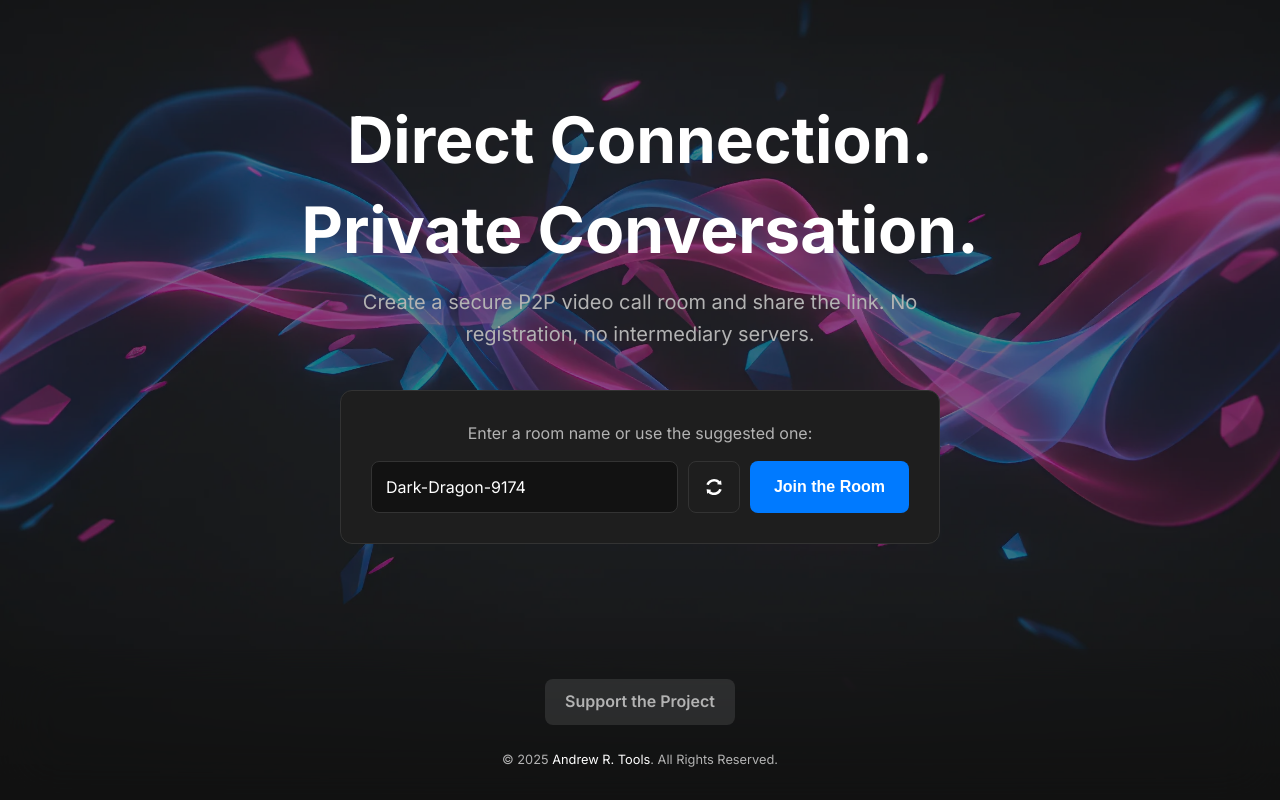
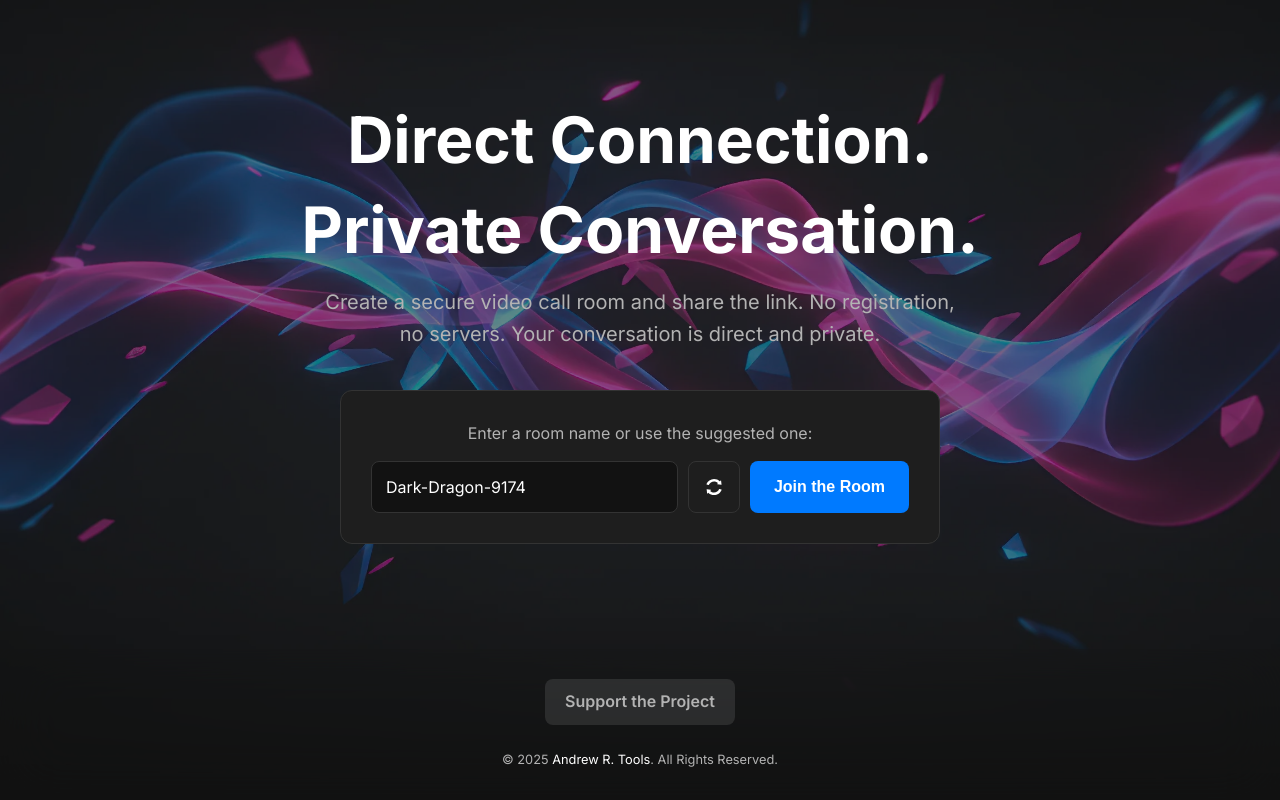
Before and after one commit to jibazbobez/webrtc-p2p-app, a website: page public/index.html in a window 1280 px wide. Drawn offline with Linux system fonts and the light colour scheme; no server answers.

Commit message:
Update index.html

```diff
--- a/public/index.html
+++ b/public/index.html
@@ -4,9 +4,9 @@
     <meta charset="UTF-8">
     <meta name="viewport" content="width=device-width, initial-scale=1.0">
 
-    <!-- English SEO and Title -->
-    <title>P2P Call - Secure & Anonymous Peer-to-Peer Video Calls</title>
-    <meta name="description" content="Create a free, secure, and anonymous P2P video call with one click. No registration, no servers. Your conversation is direct and private. Powered by WebRTC.">
+    <!-- Title -->
+    <title>Secure & Anonymous Video Calls</title>
+    <meta name="description" content="Create a free, secure, and anonymous video call with one click. No registration, no servers. Your conversation is direct and private.">
     <meta name="robots" content="noindex, nofollow">
 
     <!-- Fonts and Styles -->
@@ -34,7 +34,7 @@
             <div class="hero-content container">
                 <h1>Direct Connection.</h1>
                 <h1>Private Conversation.</h1>
-                <h2>Create a secure P2P video call room and share the link. No registration, no intermediary servers.</h2>
+                <h2>Create a secure video call room and share the link. No registration, no servers. Your conversation is direct and private.</h2>
 
                 <div class="join-box">
                     <p>Enter a room name or use the suggested one:</p>
```
